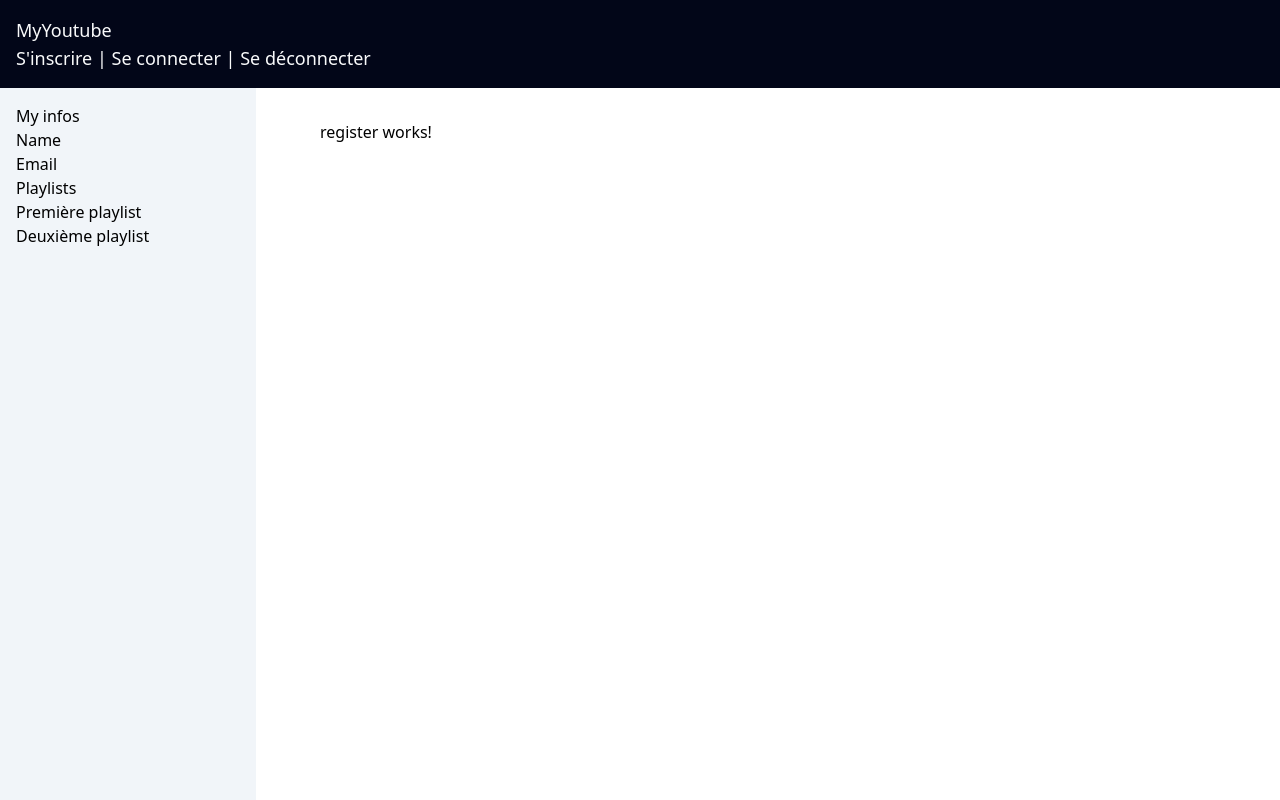
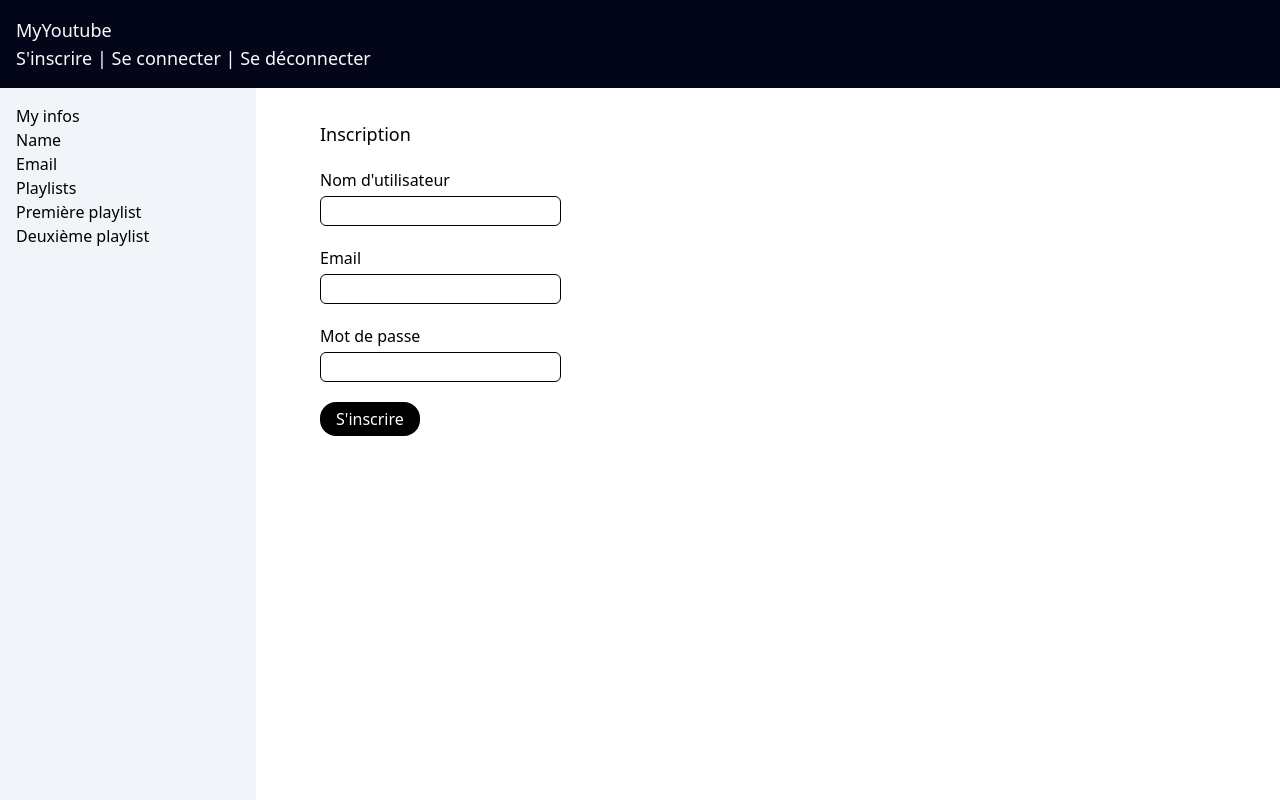
Before and after one commit to floraprvt/youtube-clone, an Angular app: page /inscription in a window 1280 px wide. Built offline with nearby package versions, Linux system fonts and the light colour scheme.

Commit message:
feat(register): add register logic

```diff
--- a/src/app/pages/login/login.html
+++ b/src/app/pages/login/login.html
@@ -1,3 +1,5 @@
+<h2 class="text-lg font-medium mb-5">Connexion</h2>
+
 <label class="block mb-5">
     Email
     <input type="email" [formField]="loginForm.email" class="mt-1"/>
--- a/src/app/pages/register/register.html
+++ b/src/app/pages/register/register.html
@@ -1 +1,42 @@
-<p>register works!</p>
+<h2 class="text-lg font-medium mb-5">Inscription</h2>
+
+<label class="block mb-5">
+    Nom d'utilisateur
+    <input type="text" [formField]="registerForm.username" class="mt-1"/>
+
+    @if (registerForm.username().touched() && registerForm.username().errors().length > 0) {
+    <div class="text-red-600">
+        @for (error of registerForm.username().errors(); track error) {
+        <p>{{ error.message }}</p>
+        }
+    </div>
+    }
+</label>
+
+<label class="block mb-5">
+    Email
+    <input type="email" [formField]="registerForm.email" class="mt-1"/>
+
+    @if (registerForm.email().touched() && registerForm.email().errors().length > 0) {
+    <div class="text-red-600">
+        @for (error of registerForm.email().errors(); track error) {
+        <p>{{ error.message }}</p>
+        }
+    </div>
+    }
+</label>
+
+<label class="block mb-5">
+    Mot de passe
+    <input type="password" [formField]="registerForm.password" class="mt-1" />
+
+    @if (registerForm.password().touched() && registerForm.password().errors().length > 0) {
+    <div class="text-red-600">
+        @for (error of registerForm.password().errors(); track error) {
+        <p>{{ error.message }}</p>
+        }
+    </div>
+    }
+</label>
+
+<button type="submit" class="button mt-" (click)="onSubmit()">S'inscrire</button>
--- a/src/app/pages/register/register.ts
+++ b/src/app/pages/register/register.ts
@@ -1,11 +1,39 @@
-import { Component } from '@angular/core';
+import { Component, inject, signal } from '@angular/core';
+import { debounce, email, form, FormField, maxLength, minLength, required } from '@angular/forms/signals';
+import { AuthService } from '../../services/auth';
+import { RegisterData } from '../../types/auth';
 
 @Component({
   selector: 'app-register',
-  imports: [],
+  imports: [FormField],
   templateUrl: './register.html',
   styleUrl: './register.css',
 })
 export class Register {
+  private authService = inject(AuthService);
 
+  registerModel = signal<RegisterData>({
+    username: '',
+    email: '',
+    password: '',
+  });
+
+  registerForm = form(this.registerModel, (schemaPath) => {
+    debounce(schemaPath.username, 500)
+    required(schemaPath.username, {message: 'Le nom d\'utilisateur est requis'});
+    maxLength(schemaPath.username, 100, {message: 'Le nom d\'utilisateur doit être au maximum de 100 caractères'});
+
+    debounce(schemaPath.email, 500)
+    required(schemaPath.email, {message: 'L\'email est requis'});
+    email(schemaPath.email, {message: 'Entrer un email valide'});
+
+    debounce(schemaPath.password, 500)
+    required(schemaPath.password, {message: 'Le mot de passe est requis'});
+    minLength(schemaPath.password, 8, {message: 'Le mot de passe doit contenir au moins 8 caractères'});
+  });
+
+  async onSubmit() {
+    const formData = this.registerModel();
+    await this.authService.register(formData);
+  }
 }
--- a/src/app/services/auth.ts
+++ b/src/app/services/auth.ts
@@ -1,6 +1,6 @@
 import { inject, Injectable } from '@angular/core';
 import { Router } from '@angular/router';
-import { LoginData } from '../types/auth';
+import { LoginData, RegisterData } from '../types/auth';
 
 const CREDENTIALS_KEY = 'credential';
 
@@ -15,6 +15,11 @@ export class AuthService {
     return isCredentials;
   }
 
+  register(credentials: RegisterData) {
+    localStorage.setItem(CREDENTIALS_KEY, JSON.stringify(credentials));
+    this.router.navigate(['']);
+  }
+
   login(credentials: LoginData) {
     localStorage.setItem(CREDENTIALS_KEY, JSON.stringify(credentials));
     this.router.navigate(['']);
--- a/src/app/types/auth.ts
+++ b/src/app/types/auth.ts
@@ -2,3 +2,9 @@ export interface LoginData {
     email: string;
     password: string;
 }
+
+export interface RegisterData {
+    username: string;
+    email: string;
+    password: string;
+}
```
